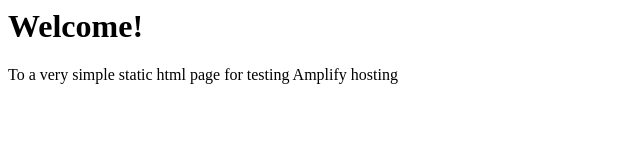
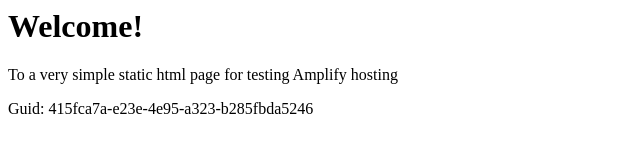
Before and after one commit to aws-aemilia-bom/Github-PR-Commit-Integration-Test-DoNotTouch-Gith-P5X5MO5I-v1-preprod-ap-south-1, a website: page src/index.html in a window 1280 px wide. Shown: the whole page, without its empty margins (0-640 px from the left). Drawn offline with Linux system fonts and the light colour scheme.

Commit message:
commit from integ tests

```diff
--- a/src/index.html
+++ b/src/index.html
@@ -1,3 +1,5 @@
+
+
 <html lang="en">
 
 <head>
@@ -10,6 +12,6 @@
 <body>
     <h1>Welcome!</h1>
     <p>To a very simple static html page for testing Amplify hosting</p>
-</body>
+    <p>Guid: 415fca7a-e23e-4e95-a323-b285fbda5246</p></body>
 
 </html>
```
